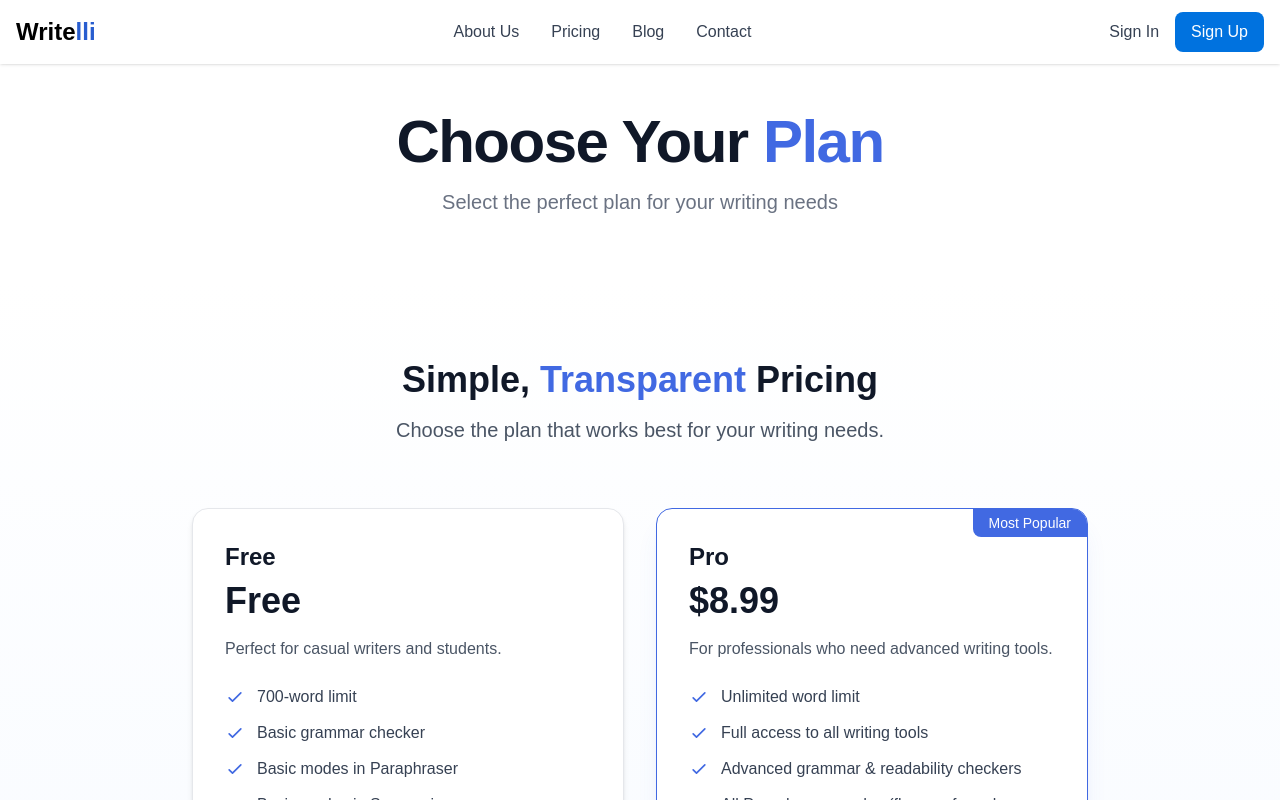
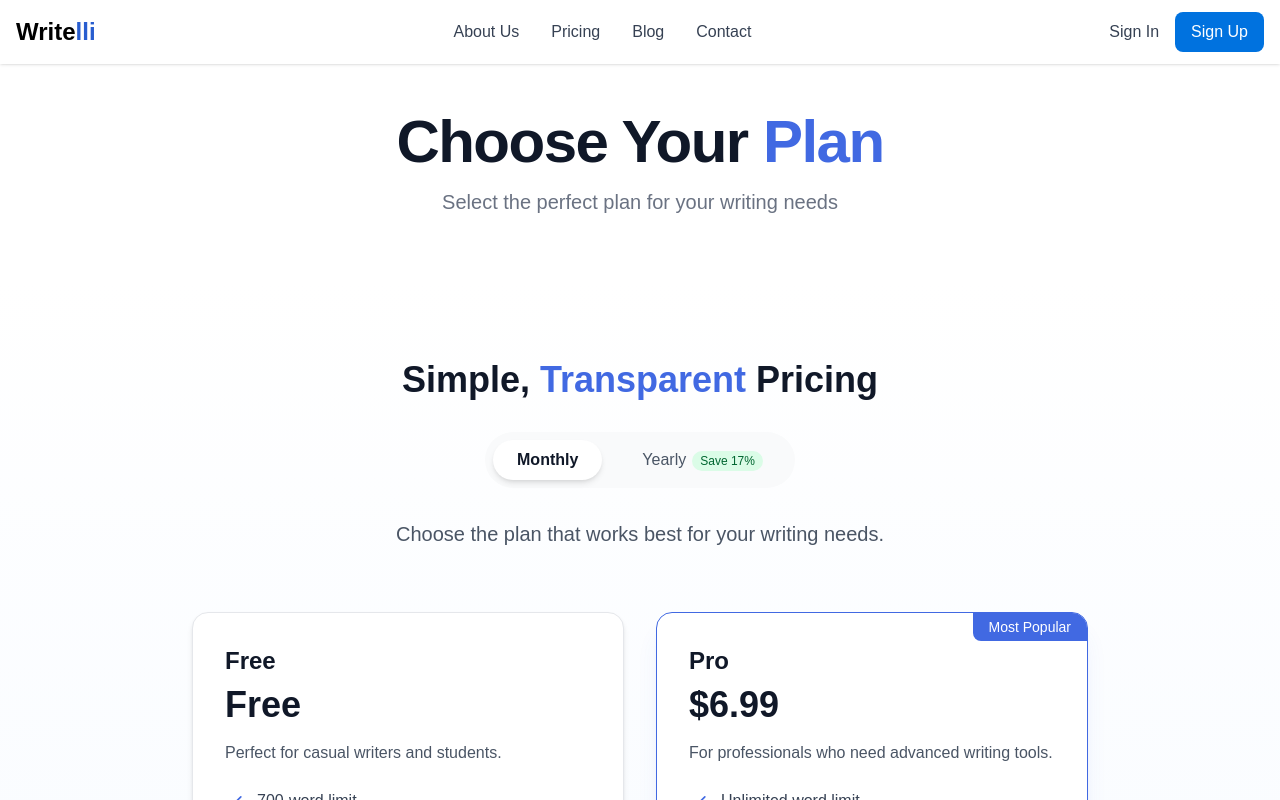
Before and after one commit to HasithaS001/Writelli, a Next.js app in the folder frontend/: page /pricing in a window 1280 px wide. Shown: the top 800 px of the page. Built offline with nearby package versions, Linux system fonts and the light colour scheme; no server answers.

Commit message:
feat: Update yearly pricing packages

```diff
--- a/frontend/src/components/landing/PricingSection.tsx
+++ b/frontend/src/components/landing/PricingSection.tsx
@@ -5,7 +5,7 @@ import { useRouter } from 'next/navigation';
 import { CheckIcon } from '@heroicons/react/24/solid';
 import { XMarkIcon } from '@heroicons/react/24/solid';
 
-const pricingPlans = [
+const monthlyPlans = [
   {
     name: 'Free',
     price: '0',
@@ -22,7 +22,7 @@ const pricingPlans = [
   },
   {
     name: 'Pro',
-    price: '8.99',
+    price: '6.99',
     description: 'For professionals who need advanced writing tools.',
     features: [
       'Unlimited word limit',
@@ -57,6 +57,41 @@ interface PricingSectionProps {
   initialComparisonState?: boolean;
 }
 
+const yearlyPlans = [
+  {
+    name: 'Free',
+    price: '0',
+    description: 'Perfect for casual writers and students.',
+    features: [
+      '700-word limit',
+      'Basic grammar checker',
+      'Basic modes in Paraphraser',
+      'Basic modes in Summarizer',
+      'Access to Natural Flow mode in Humanizer',
+    ],
+    cta: 'Get Started',
+    popular: false,
+  },
+  {
+    name: 'Pro',
+    price: '69.99',
+    description: 'For professionals who need advanced writing tools.',
+    features: [
+      'Unlimited word limit',
+      'Full access to all writing tools',
+      'Advanced grammar & readability checkers',
+      'All Paraphraser modes (fluency, formal, creative, etc.)',
+      'All Summarizer formats (bullet, executive, detailed)',
+      'Full Tone Converter & Humanizer',
+      'Multi-language Translator',
+      'Upload unlimited URLs and DOCX files',
+      '2 months free with annual billing',
+    ],
+    cta: 'Start Free Trial',
+    popular: true,
+  },
+];
+
 const PricingSection = ({
   showComparisonToggle = true,
   initialComparisonState = false
@@ -65,6 +100,9 @@ const PricingSection = ({
   const router = useRouter();
   const [isLoading, setIsLoading] = useState<number | null>(null);
   const [showComparison, setShowComparison] = useState(initialComparisonState);
+  const [isYearly, setIsYearly] = useState(false);
+
+  const pricingPlans = isYearly ? yearlyPlans : monthlyPlans;
 
   const handlePlanSelection = (plan: typeof pricingPlans[0], index: number) => {
     setIsLoading(index);
@@ -74,6 +112,8 @@ const PricingSection = ({
       if (user) {
         // User is logged in, redirect to Lemon Squeezy checkout with user data
         const checkoutUrl = new URL('https://writelli.lemonsqueezy.com/buy/59d7b5c0-6485-4860-bd75-d608d2976a10');
+        // Add billing interval to the checkout URL
+        checkoutUrl.searchParams.append('checkout[variant]', isYearly ? 'yearly' : 'monthly');
 
         // Add custom data to pass user ID to webhook
         checkoutUrl.searchParams.append('checkout[custom][user_id]', user.id);
@@ -106,10 +146,29 @@ const PricingSection = ({
     <section id="pricing" className="py-20 bg-gradient-to-b from-white to-blue-50">
       <div className="container mx-auto px-4">
         <div className="text-center max-w-3xl mx-auto mb-16">
-          <h2 className="text-3xl sm:text-4xl font-bold text-gray-900">
+          <h2 className="text-3xl sm:text-4xl font-bold text-gray-900 mb-8">
             Simple, <span className="text-[#4169e2]">Transparent</span> Pricing
           </h2>
-          <p className="mt-4 text-xl text-gray-600">
+
+          {/* Billing Toggle */}
+          <div className="inline-flex items-center justify-center gap-4 mb-8 bg-gray-50 p-2 rounded-full">
+            <button
+              onClick={() => setIsYearly(false)}
+              className={`px-6 py-2 rounded-full transition-all ${!isYearly ? 'bg-white shadow-md text-gray-900 font-semibold' : 'text-gray-600 hover:text-gray-900'}`}
+            >
+              Monthly
+            </button>
+            <button
+              onClick={() => setIsYearly(true)}
+              className={`px-6 py-2 rounded-full transition-all ${isYearly ? 'bg-white shadow-md text-gray-900 font-semibold' : 'text-gray-600 hover:text-gray-900'}`}
+            >
+              Yearly
+              <span className="ml-1.5 inline-flex items-center rounded-full bg-green-100 px-2 py-0.5 text-xs font-medium text-green-800">
+                Save 17%
+              </span>
+            </button>
+          </div>
+          <p className="text-xl text-gray-600">
             Choose the plan that works best for your writing needs.
           </p>
         </div>
```
